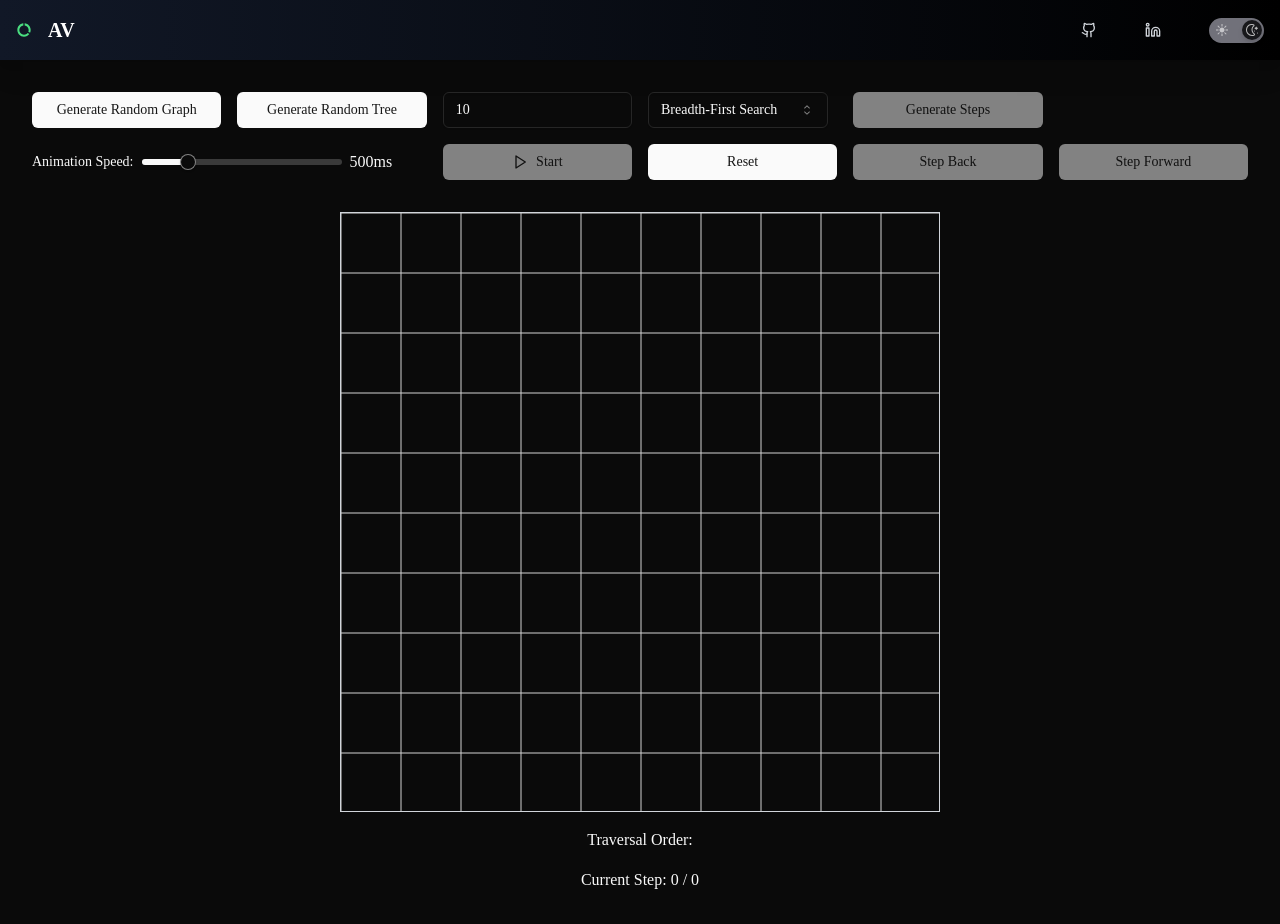
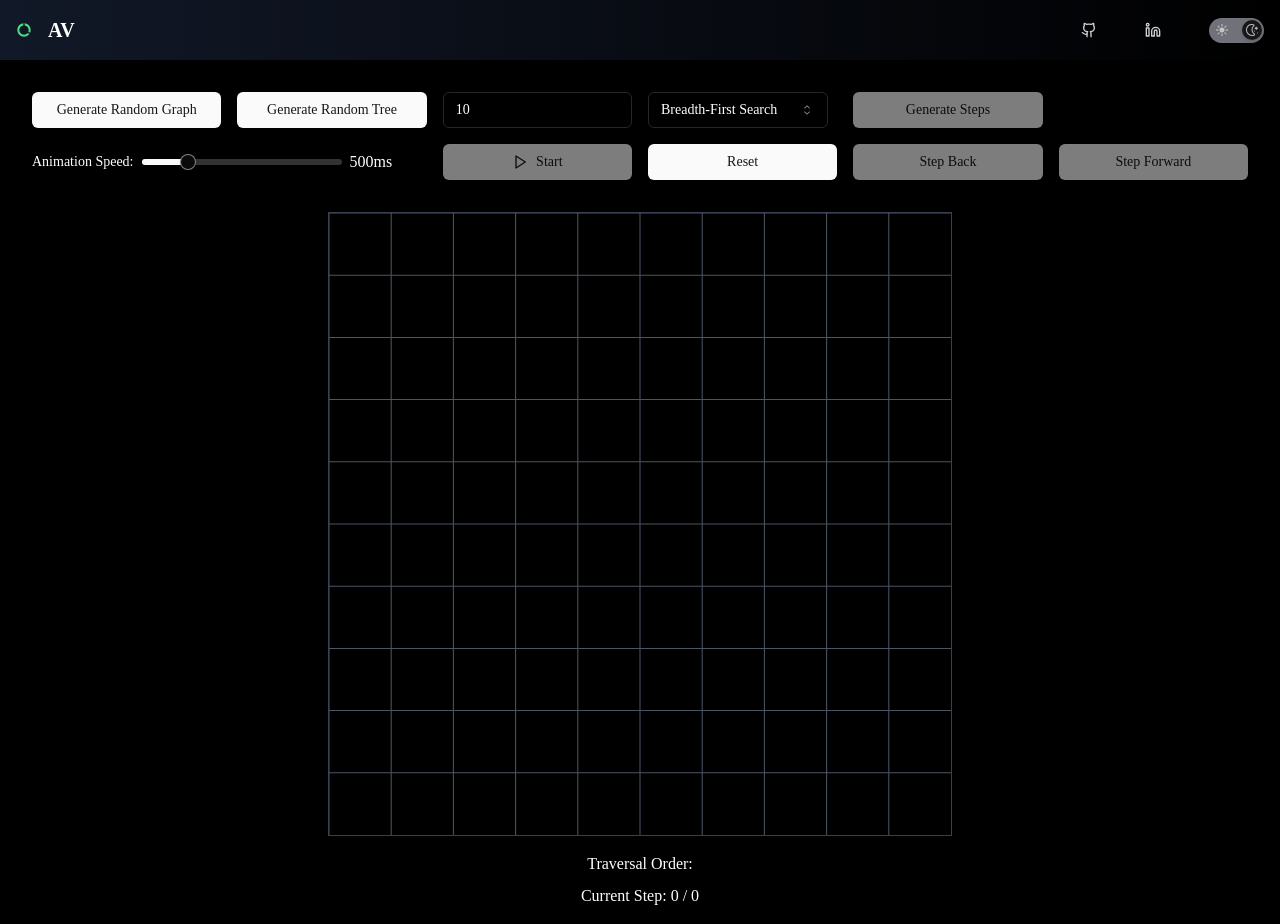
Before and after one commit to kevinmsavsani/algorithm-visualizer, a React (Vite) app: page /graph in a window 1280 px wide. Built offline with nearby package versions, Linux system fonts and the light colour scheme.

Commit message:
added dark mode

```diff
--- a/src/containers/graph/index.tsx
+++ b/src/containers/graph/index.tsx
@@ -244,7 +244,7 @@ const GraphVisualization: React.FC = () => {
   }, [isAnimating, currentStep, traversalOrder.length, animationSpeed])
 
   return (
-    <div className="flex flex-col items-center space-y-4 p-4">
+    <div className="flex flex-col items-center space-y-4 p-4 dark:bg-black dark:text-white">
       <div className="grid grid-cols-2 md:grid-cols-3 lg:grid-cols-4 xl:grid-cols-6 gap-4 p-4">
         <Button onClick={generateRandomGraph}>Generate Random Graph</Button>
         <Button onClick={generateRandomTree}>Generate Random Tree</Button>
@@ -252,13 +252,12 @@ const GraphVisualization: React.FC = () => {
           type="number"
           value={totalNodes}
           onChange={(e) => setTotalNodes(Number(e.target.value))}
-          className=""
         />
         <Select value={algorithm} onValueChange={setAlgorithm}>
           <SelectTrigger className="w-full md:w-[180px]">
             <SelectValue placeholder="Select algorithm" />
           </SelectTrigger>
-          <SelectContent>
+          <SelectContent >
             <SelectItem value="bfs">Breadth-First Search</SelectItem>
             <SelectItem value="dfs">Depth-First Search</SelectItem>
           </SelectContent>
@@ -267,7 +266,9 @@ const GraphVisualization: React.FC = () => {
           Generate Steps
         </Button>
         <div className="flex items-center space-x-2 col-span-1 md:col-span-2">
-          <Label htmlFor="speed">Animation Speed:</Label>
+          <Label htmlFor="speed">
+            Animation Speed:
+          </Label>
           <Slider
             id="speed"
             min={100}
@@ -303,10 +304,11 @@ const GraphVisualization: React.FC = () => {
         </Button>
       </div>
       <svg
-        width={GRID_SIZE * CELL_SIZE}
-        height={GRID_SIZE * CELL_SIZE}
-        className="border border-gray-300"
-      >
+        width="100%"
+        height="auto"
+        viewBox={`0 0 ${GRID_SIZE * CELL_SIZE} ${GRID_SIZE * CELL_SIZE}`}
+        className="border border-gray-300 dark:border-gray-700 w-full sm:w-3/5 lg:w-1/2"
+        >
         <g>
           {/* Grid */}
           {Array.from({ length: GRID_SIZE }).map((_, i) => (
@@ -318,6 +320,7 @@ const GraphVisualization: React.FC = () => {
                 y2={i * CELL_SIZE}
                 stroke="lightgray"
                 strokeWidth="1"
+                className="dark:stroke-gray-600"
               />
               <line
                 x1={i * CELL_SIZE}
@@ -326,6 +329,7 @@ const GraphVisualization: React.FC = () => {
                 y2={GRID_SIZE * CELL_SIZE}
                 stroke="lightgray"
                 strokeWidth="1"
+                className="dark:stroke-gray-600"
               />
             </React.Fragment>
           ))}
@@ -343,6 +347,7 @@ const GraphVisualization: React.FC = () => {
                   y2={targetNode.y + CELL_SIZE / 2}
                   stroke="black"
                   strokeWidth="2"
+                  className="dark:stroke-white"
                 />
               )
             }
@@ -377,6 +382,7 @@ const GraphVisualization: React.FC = () => {
                     textAnchor="middle"
                     dy=".3em"
                     fontSize="12"
+                    className="dark:text-black"
                   >
                     {node.id}
                   </text>
@@ -403,10 +409,13 @@ const GraphVisualization: React.FC = () => {
           )}
         </g>
       </svg>
-      <div>Traversal Order: {traversalOrder.join(' -> ')}</div>
-      <div>
-        Current Step: {currentStep >= 0 ? currentStep + 1 : 0} /{' '}
-        {traversalOrder.length}
+      <div className="mt-4 text-center">
+        <div className="mb-2">
+          Traversal Order: {traversalOrder.join(' -> ')}
+        </div>
+        <div>
+          Current Step: {currentStep >= 0 ? currentStep + 1 : 0} / {traversalOrder.length}
+        </div>
       </div>
     </div>
   )
```
